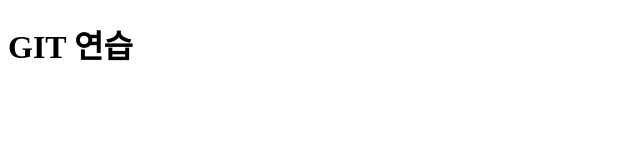
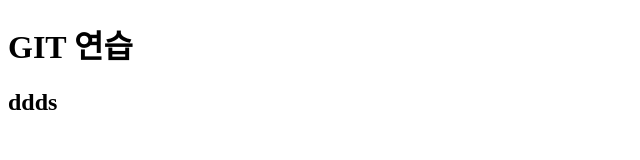
Before and after one commit to developer-gsu/opentutorials_git_gsu, a plain HTML site: page index.html in a window 1280 px wide. Shown: the full height of the page, 0-640 px from the left. Drawn offline with Linux system fonts and the light colour scheme.

Commit message:
h2 태그 추가

```diff
--- a/index.html
+++ b/index.html
@@ -6,5 +6,6 @@
 </head>
 <body>
 	<h1>GIT 연습</h1>
+	<h2>ddds</h2>
 </body>
 </html>
```
